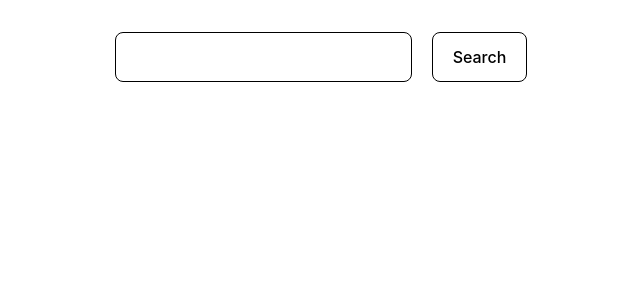
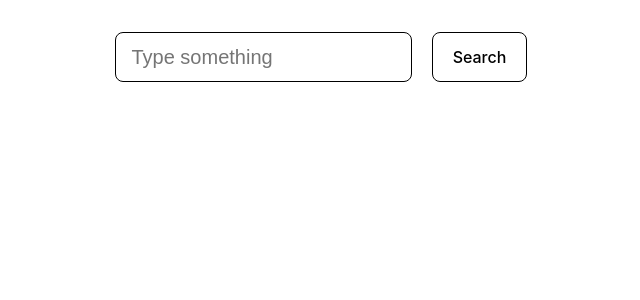
Before and after one commit to kvmbvr/rs-react, a React (Vite) app: page / in a window 1280 px wide. Shown: the top 300 px of the page, without its empty margins (319-959 px from the left). Built offline with nearby package versions, Linux system fonts and the light colour scheme.

Commit message:
refactor: rewrite Search and App into class components and implement saving in LS

```diff
--- a/src/App.tsx
+++ b/src/App.tsx
@@ -1,8 +1,11 @@
+import { Component } from 'react';
 import './App.css';
 import Search from './components/Search';
 
-function App() {
-  return <Search />;
+class App extends Component {
+  render() {
+    return <Search />;
+  }
 }
 
 export default App;
--- a/src/components/Search.tsx
+++ b/src/components/Search.tsx
@@ -1,12 +1,50 @@
-import React from 'react';
+import { Component, FormEvent } from 'react';
 
-function Search() {
-  return (
-    <div className="search">
-      <input className="input" type="text" />
-      <button className="button">Search</button>
-    </div>
-  );
+type SearchState = {
+  inputValue: string;
+};
+
+class Search extends Component<Record<string, never>, SearchState> {
+  constructor(props: Record<string, never>) {
+    super(props);
+    this.state = { inputValue: '' };
+    this.handleChange = this.handleChange.bind(this);
+    this.handleClick = this.handleClick.bind(this);
+  }
+  componentDidMount(): void {
+    try {
+      const inputValue: string | undefined = localStorage
+        .getItem('inputValue')
+        ?.toString();
+      if (inputValue) {
+        this.setState({ inputValue: inputValue });
+      }
+    } catch (error) {
+      console.error('Error reading from localStorage', error);
+    }
+  }
+
+  handleChange(e: FormEvent<HTMLInputElement>): void {
+    this.setState({ inputValue: e.currentTarget.value });
+  }
+
+  handleClick(): void {
+    localStorage.setItem('inputValue', this.state.inputValue);
+  }
+
+  render() {
+    return (
+      <div className="search">
+        <input
+          type="text"
+          value={this.state.inputValue}
+          onChange={this.handleChange}
+          placeholder="Type something"
+        />
+        <button onClick={this.handleClick}>Search</button>
+      </div>
+    );
+  }
 }
 
 export default Search;
```
